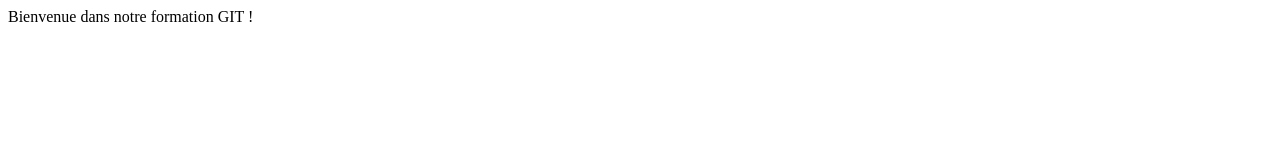
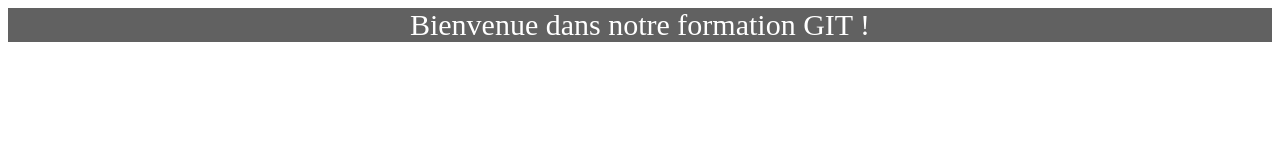
Before and after one commit to sjumel979/mon_site_web, a plain HTML site: page index.html in a window 1280 px wide. Drawn offline with Linux system fonts and the light colour scheme.

Commit message:
Modification du titre

```diff
--- a/index.html
+++ b/index.html
@@ -8,7 +8,7 @@
 </head>
 <body>
 	<!-- TITRE -->
-<div>
+	<div id="top-banner">
 		Bienvenue dans notre formation GIT !
 	</div>
 </body>
```
Lines whose indentation alone changed are shown as unchanged.
